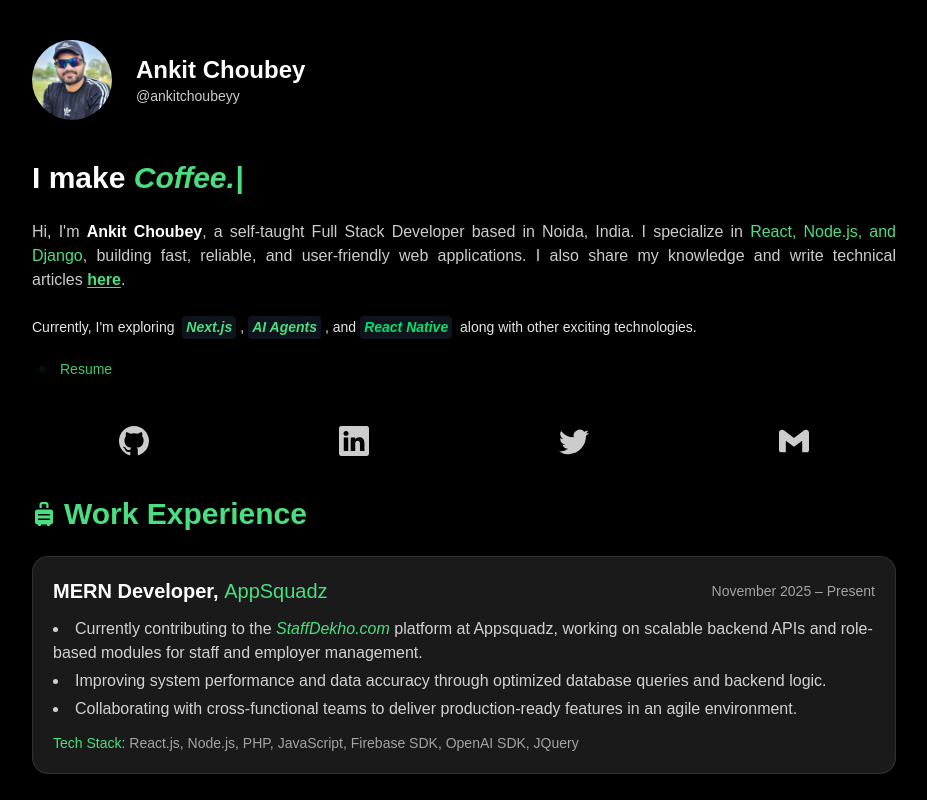
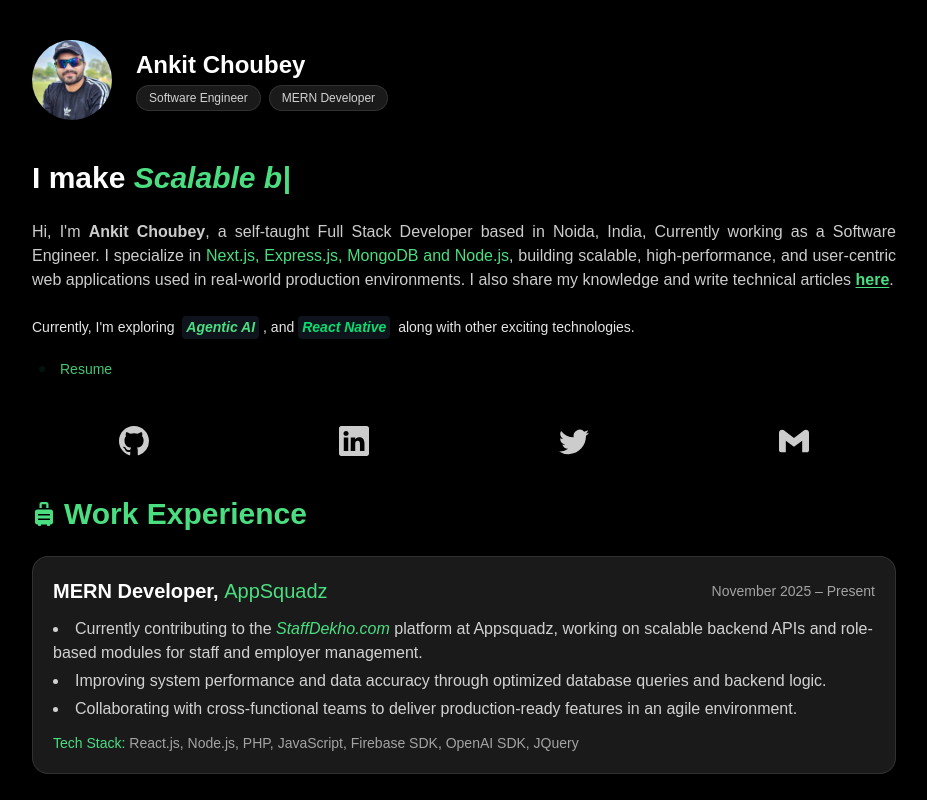
Before and after one commit to ankitchoubeyy/portfolio-ankit-choubey, a Next.js app: page / in a window 1280 px wide. Shown: the top 800 px of the page, without its empty margins (176-1103 px from the left). Built offline with nearby package versions, Linux system fonts and the light colour scheme.

Commit message:
Updated Hero section

```diff
--- a/src/components/FocusAndResume.js
+++ b/src/components/FocusAndResume.js
@@ -9,14 +9,7 @@ export default function FocusAndResume() {
         <span className="relative inline-block mx-1">
           <span className="absolute inset-0 bg-gray-800/50 backdrop-blur-md rounded px-1"></span>
           <span className="relative z-10 text-primary font-bold italic px-1">
-            Next.js
-          </span>
-        </span>
-        ,
-        <span className="relative inline-block mx-1">
-          <span className="absolute inset-0 bg-gray-800/50 backdrop-blur-md rounded px-1"></span>
-          <span className="relative z-10 text-primary font-bold italic px-1">
-            AI Agents
+            Agentic AI
           </span>
         </span>
         , and
--- a/src/components/Header.js
+++ b/src/components/Header.js
@@ -12,10 +12,23 @@ const Header = () => {
                     className="object-cover rounded-full"
                 />
             </div>
-            <div className=''>
-                <h1 className='text-xl md:text-2xl font-bold text-white'>Ankit Choubey</h1>
-                <p className='text-white/80 text-sm'>@ankitchoubeyy</p>
+
+            <div className="">
+                <h1 className="text-xl md:text-2xl font-bold text-white">
+                    Ankit Choubey
+                </h1>
+
+                <div className="flex gap-1 md:gap-2 mt-1">
+                    <p className="text-white/80 bg-white/10 backdrop-blur-md py-1 px-3 rounded-full text-xs inline-block border border-white/10">
+                        Software Engineer
+                    </p>
+
+                    <p className="text-white/80 bg-white/10 backdrop-blur-md py-1 px-3 rounded-full text-xs inline-block border border-white/10">
+                        MERN Developer
+                    </p>
+                </div>
             </div>
+
         </div>
     )
 }
--- a/src/components/Hero.js
+++ b/src/components/Hero.js
@@ -13,7 +13,7 @@ const Hero = () => {
                     1000,
                     "Fast, reliable websites.",
                     1000,
-                    "Coffee.",
+                    "Scalable backend systems.",
                     1000
                 ]}
                 wrapper="span"
@@ -23,8 +23,11 @@ const Hero = () => {
 
             {/* Introduction */}
             <p className="text-sm md:text-base my-2 text-justify text-white/80">
-                Hi, I&apos;m <span className="text-white font-semibold">Ankit Choubey</span>, a self-taught Full Stack Developer based in Noida, India. I specialize in
-                <span className="text-primary font-medium"> React, Node.js, and Django</span>, building fast, reliable, and user-friendly web applications.
+                Hi, I&apos;m <span className="font-semibold">Ankit Choubey</span>, a self-taught Full Stack Developer based in Noida, India,
+                Currently working as a Software Engineer. I specialize in
+                <span className="text-primary font-medium"> Next.js, Express.js, MongoDB and Node.js</span>,
+                building scalable, high-performance, and user-centric web applications used in real-world production environments.
+
                 I also share my knowledge and write technical articles&nbsp;
                 <a
                     href="https://www.devshiping.com/"
--- a/src/components/SocialIcons.js
+++ b/src/components/SocialIcons.js
@@ -13,13 +13,13 @@ const socialData = [
   {
     id: 2,
     icon: <BsLinkedin />,
-    path: "https://www.linkedin.com/in/ankitchoubey/",
+    path: "https://www.linkedin.com/in/ankitchoubeyy/",
     color: "hover:text-blue-500",
   },
   {
     id: 3,
     icon: <BsTwitter />,
-    path: "https://twitter.com/codewithchoubey",
+    path: "https://twitter.com/ankitchoubey_",
     color: "hover:text-sky-400",
   },
   {
```
